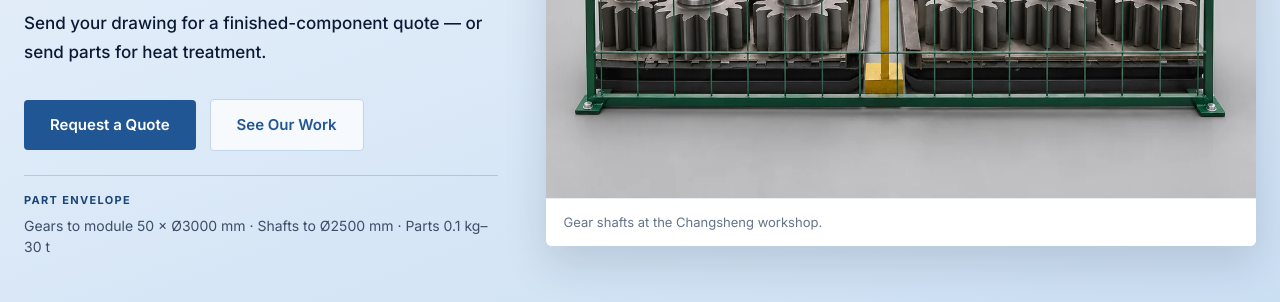
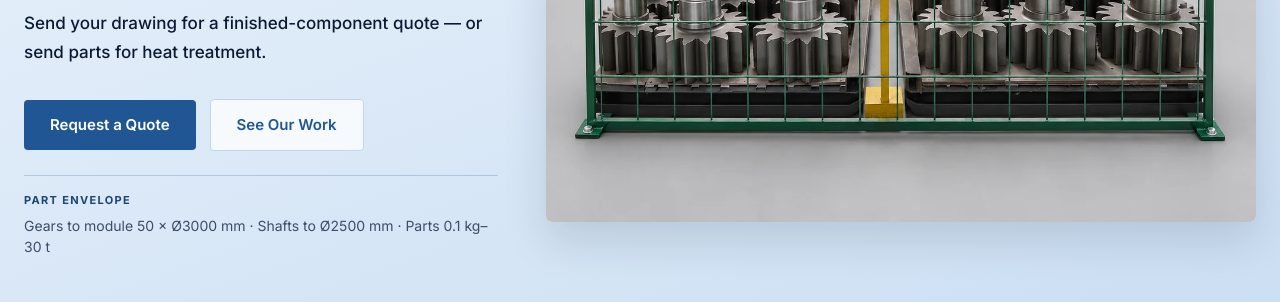
Before and after one commit to Phil0318/njcsjx, an Astro site: page /en in a window 1280 px wide. Shown: the part 482-784 px from the top of the page. Built offline with nearby package versions, Linux system fonts and the light colour scheme; Astro itself is replaced by a stand-in of ours.

Commit message:
B4: remove hero image caption (EN+ZH)

```diff
--- a/src/pages/en/index.astro
+++ b/src/pages/en/index.astro
@@ -196,7 +196,6 @@ const certs = [
           height="1086"
           fetchpriority="high"
         />
-        <figcaption>Gear shafts at the Changsheng workshop.</figcaption>
       </figure>
     </div>
     <div class="b1-facts">
@@ -443,7 +442,6 @@ const certs = [
   .b1-hero-envelope span { display: block; margin-bottom: 6px; font-size: 11px; font-weight: 700; letter-spacing: .12em; text-transform: uppercase; color: #1b4577; }
   .b1-hero-fig { margin: 0; background: #fff; border-radius: 6px; overflow: hidden; box-shadow: 0 18px 44px rgba(11, 26, 51, .14); }
   .b1-hero-fig img { display: block; width: 100%; height: auto; aspect-ratio: 4 / 3; object-fit: cover; }
-  .b1-hero-fig figcaption { padding: 14px 18px; background: #fff; border-top: 1px solid #e8edf4; font-size: 13px; color: #64748b; }
   @media (max-width: 900px) {
     .b1-hero-grid { grid-template-columns: 1fr; padding-top: 48px; gap: 32px; }
     .b1-hero-fig { order: 2; }
--- a/src/pages/zh/index.astro
+++ b/src/pages/zh/index.astro
@@ -196,7 +196,6 @@ const certs = [
           height="1086"
           fetchpriority="high"
         />
-        <figcaption>长升工厂的齿轮轴。</figcaption>
       </figure>
     </div>
     <div class="b1-facts">
@@ -435,7 +434,6 @@ const certs = [
   .b1-hero-envelope span { display: block; margin-bottom: 6px; font-size: 11px; font-weight: 700; letter-spacing: .12em; text-transform: uppercase; color: #1b4577; }
   .b1-hero-fig { margin: 0; background: #fff; border-radius: 6px; overflow: hidden; box-shadow: 0 18px 44px rgba(11, 26, 51, .14); }
   .b1-hero-fig img { display: block; width: 100%; height: auto; aspect-ratio: 4 / 3; object-fit: cover; }
-  .b1-hero-fig figcaption { padding: 14px 18px; background: #fff; border-top: 1px solid #e8edf4; font-size: 13px; color: #64748b; }
   @media (max-width: 900px) {
     .b1-hero-grid { grid-template-columns: 1fr; padding-top: 48px; gap: 32px; }
     .b1-hero-fig { order: 2; }
```
